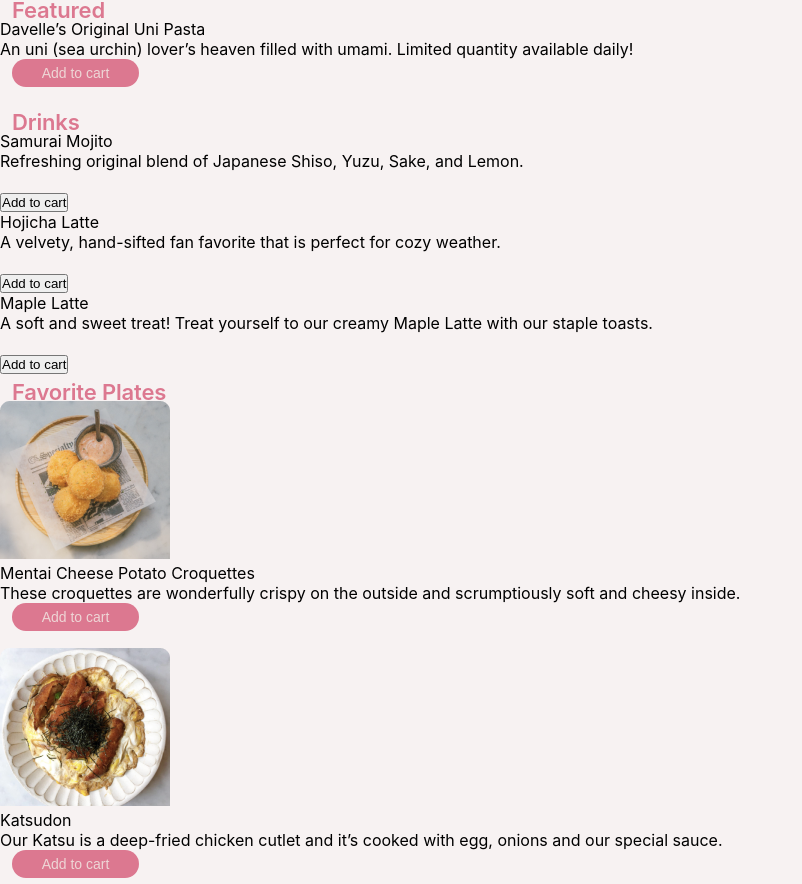
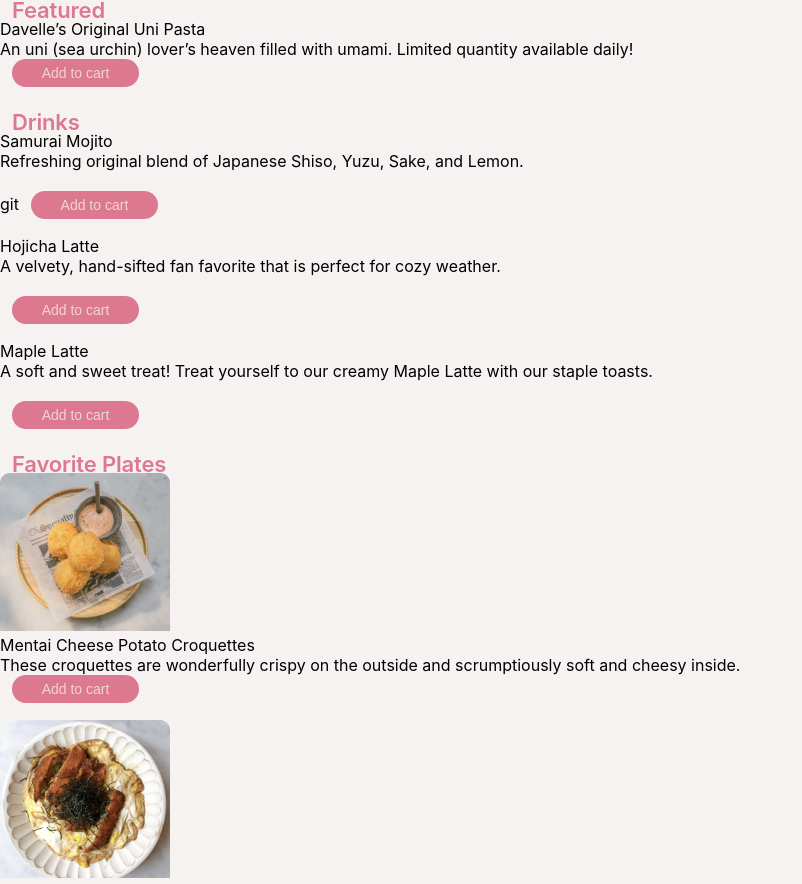
Before and after one commit to zubinsood/brunch-page, a React (Create React App) app: page / in a window 1280 px wide. Shown: the part 1330-2214 px from the top of the page, without its empty margins (0-802 px from the left). Built offline with nearby package versions, Linux system fonts and the light colour scheme; a web font is replaced by a local one.

Commit message:
fixed add to cart

```diff
--- a/src/components/Drinks.tsx
+++ b/src/components/Drinks.tsx
@@ -18,10 +18,8 @@ const Drinks: React.FC<DrinkProps> = ({buttonText}) => {
             <div className="description">
               Refreshing original blend of Japanese Shiso, Yuzu, Sake, and Lemon.
             </div> <br/>
-            {/* <Button buttonText={buttonText}/> */}
-          <button className="drinks-button">
-            <div className="drinks-button-text">Add to cart</div>
-          </button>
+      git
+            <Button buttonText="Add to cart"/>
           </div>
         </div>
         <div className="row">
@@ -31,9 +29,7 @@ const Drinks: React.FC<DrinkProps> = ({buttonText}) => {
             <div className="description">
               A velvety, hand-sifted fan favorite that is perfect for cozy weather.
             </div> <br/>
-            <button className="drinks-button">
-            <div className="drinks-button-text">Add to cart</div>
-          </button>
+            <Button buttonText="Add to cart"/>
             </div>
         </div>
         <div className="row">
@@ -43,9 +39,7 @@ const Drinks: React.FC<DrinkProps> = ({buttonText}) => {
             <div className="description1">
               A soft and sweet treat! Treat yourself to our creamy Maple Latte with our staple toasts.
             </div> <br/>
-            <button className="drinks-button1">
-            <div className="drinks-button-text1">Add to cart</div>
-            </button>
+            <Button buttonText="Add to cart"/>
           </div>
         </div>
       </div>
--- a/src/styles/drinks.css
+++ b/src/styles/drinks.css
@@ -41,6 +41,7 @@
   .image-1 {
     height: 107px;
     width: 107px;
+    min-width: 107px;
     background-image: url('../../public/images/Mojito_Drink.png');
     background-size: cover;
 
@@ -49,6 +50,7 @@
   .image-2 {
     height: 107px;
     width: 107px;
+    min-width: 107px;
     background-image: url('../../public/images/Coffee_drink.png');
     background-size: cover;
   }
@@ -56,7 +58,8 @@
 
   .image-3 {
     height: 120px;
-    width: 120px;
+    width: 107px;
+    min-width: 107px;
     background-image: url('../../public/images/Caramel_Coffee.png');
     background-size: cover;
     background-position: 107px -10px;
```
